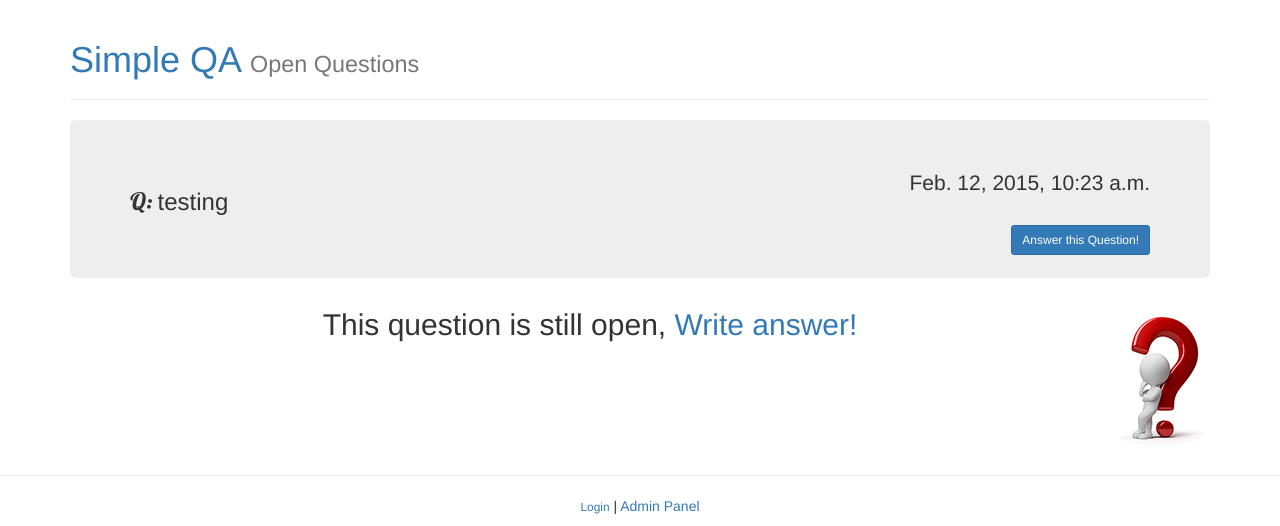
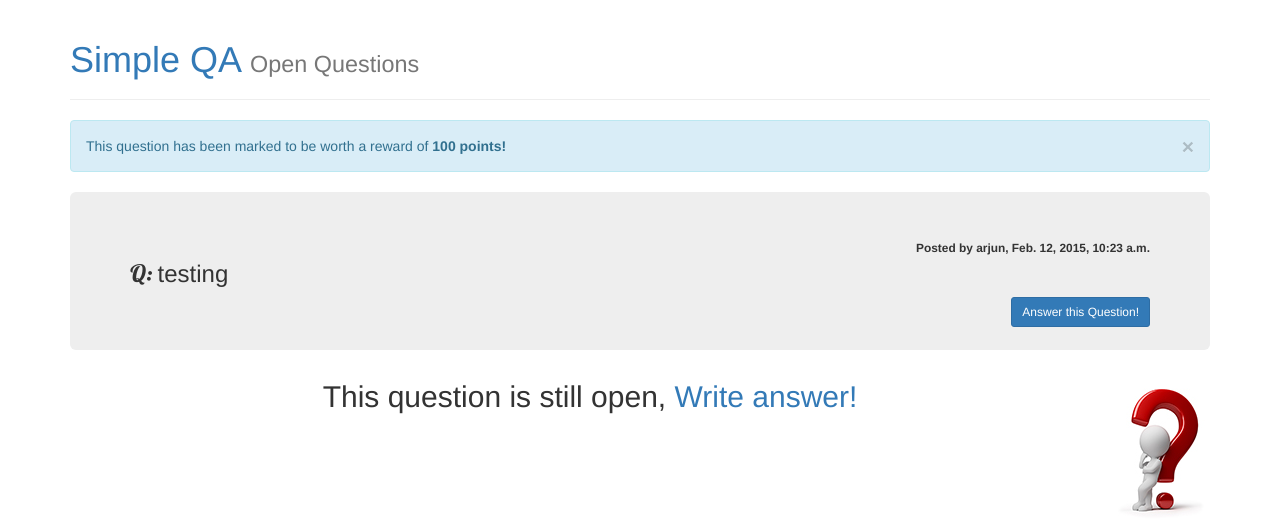
Before and after one commit to arjunkomath/Simple-Q-A-App-using-Python-Django, a Django app: page /q/53/ in a window 1280 px wide. Shown: the top 526 px of the page. Run offline with Django 3.2, Linux system fonts and the light colour scheme; data comes from the database, SQL or seed files in the repository; both versions use the stored data as it was after the commit; some libraries are stand-ins or nearby versions.

Commit message:
beta 5.3
Several New Features
Bug Fixes

```diff
--- a/qa/models.py
+++ b/qa/models.py
@@ -8,15 +8,6 @@ class Tag(models.Model):
 
     class Meta:
         ordering = ('slug',)
-
-class Question(models.Model):
-    question_text = models.CharField(max_length=200)
-    pub_date = models.DateTimeField('date published')
-    tags = models.ManyToManyField(Tag)
-    views = models.IntegerField(default=0)
-
-    def __str__(self):
-        return self.question_text
 
 from django.contrib.auth.models import User
 
@@ -35,6 +26,18 @@ class UserProfile(models.Model):
 
 from django_markdown.models import MarkdownField
 
+class Question(models.Model):
+    question_text = models.CharField(max_length=200)
+    pub_date = models.DateTimeField('date published')
+    tags = models.ManyToManyField(Tag)
+    reward = models.IntegerField(default=0)
+    views = models.IntegerField(default=0)
+    user_data = models.ForeignKey(UserProfile)
+    closed = models.BooleanField(default=False)
+
+    def __str__(self):
+        return self.question_text
+
 class Answer(models.Model):
     question = models.ForeignKey(Question)
     answer_text = MarkdownField()
@@ -48,6 +51,10 @@ class Voter(models.Model):
     user = models.ForeignKey(UserProfile)
     answer = models.ForeignKey(Answer)
 
+class QVoter(models.Model):
+    user = models.ForeignKey(UserProfile)
+    question = models.ForeignKey(Question)
+
 class Comment(models.Model):
     answer = models.ForeignKey(Answer)
     comment_text = models.CharField(max_length=200)
--- a/qa/templates/qa/add.html
+++ b/qa/templates/qa/add.html
@@ -19,7 +19,7 @@
     <input class="input-lg" style="width:100%" placeholder="Enter your question....." type="text" name="question"/> <br/><br/>
 
     <input class="input-lg" style="width:100%" placeholder="Enter tags separates by comma!" type="text" name="tags"/> <br/><br/>
-
+    <input type="hidden" value="{{ user.id }}" name="user" />
     <input class="btn pull-right btn-success" type="submit" value="Submit Question" />
   </form>
   <p>Note. Question cannot be empty!</p>
--- a/qa/templates/qa/detail.html
+++ b/qa/templates/qa/detail.html
@@ -38,10 +38,28 @@ cool {
 </div>
 {% endif %}
 
+{% if question.reward %}
+<div class="alert alert-info" role="alert">This question has been marked to be worth a reward of <b>{{ question.reward }}<b> points!
+  <button type="button" class="close" data-dismiss="alert" aria-label="Close">
+  <span aria-hidden="true">&times;</span>
+</button>
+</div>
+{% endif %}
+
 <div class="jumbotron">
-  <p class="pull-right">{{ question.pub_date }}</p>
+  <small class="pull-right">Posted by {{ question.user_data.user.username }}, {{ question.pub_date }}</small>
   <h3><cool>Q: </cool>{{ question.question_text }}</h3>
-  <p><a class="btn btn-primary btn-sm pull-right" href="/answer/{{ question.id }}" role="button">Answer this Question!</a></p>
+  <p>
+    {% if user.is_authenticated %}
+  <a href="/thumb/{{ user.id }}/{{ question.id }}/0/" class="btn btn-success"><span class="glyphicon glyphicon-thumbs-up" aria-hidden="true"></span></a>
+  <a href="/thumb/{{ user.id }}/{{ question.id }}/1/" class="btn btn-danger"><span class="glyphicon glyphicon-thumbs-down" aria-hidden="true"></span></a>
+    {% endif %}
+    {% if question.closed %}
+    <p class="pull-right">This Question has been closed.</p>
+    {% else %}
+    <a class="btn btn-primary btn-sm pull-right" href="/answer/{{ question.id }}" role="button">Answer this Question!</a>
+    {% endif %}
+  </p>
 </div>
 
 {% if answers %}
--- a/qa/views.py
+++ b/qa/views.py
@@ -7,6 +7,7 @@ from django.core.paginator import Paginator, EmptyPage, PageNotAnInteger
 
 from qa.models import *
 import datetime
+from qa.forms import UserForm, UserProfileForm
 
 def search(request):
     if request.method == 'POST':
@@ -31,8 +32,11 @@ def search(request):
 def index(request):
     latest_question_list = Question.objects.order_by('-pub_date')
     latest_noans_list = Question.objects.order_by('-pub_date').filter(answer__isnull=True)[:10]
+    top_questions = Question.objects.order_by('-reward').filter(answer__isnull=True,reward__gte=1)[:10]
+
     count = Question.objects.count
     count_a = Answer.objects.count
+
     paginator = Paginator(latest_question_list, 10)
     page = request.GET.get('page')
     try:
@@ -43,12 +47,14 @@ def index(request):
     except EmptyPage:
         # If page is out of range (e.g. 9999), deliver last page of results.
         questions = paginator.page(paginator.num_pages)
+
     template = loader.get_template('qa/index.html')
     context = RequestContext(request, {
         'questions': questions,
         'totalcount': count,
         'anscount': count_a,
         'noans': latest_noans_list,
+        'reward': top_questions,
     })
     return HttpResponse(template.render(context))
 
@@ -61,9 +67,15 @@ def add(request):
     template = loader.get_template('qa/add.html')
     context = RequestContext(request)
 
+    if request.user.is_anonymous():
+        return HttpResponseRedirect("/login/")
+
     if request.method == 'POST':
         question_text = request.POST['question']
         tags_text = request.POST['tags']
+        user_id = request.POST['user']
+        user_ob = User.objects.get(id=user_id)
+        user = UserProfile.objects.get(user=user_ob)
 
         if question_text.strip() == '':
             return render(request, 'qa/add.html', {'message': 'Empty'})
@@ -72,6 +84,7 @@ def add(request):
         q = Question()
         q.question_text = question_text
         q.pub_date = pub_date
+        q.user_data = user
         q.save()
 
         tags = tags_text.split(',')
@@ -208,15 +221,11 @@ def vote(request, user_id, answer_id, question_id, op_code):
     if Voter.objects.filter(answer_id=answer_id, user=user).exists():
         return render(request, 'qa/detail.html', {'question': question, 'answers': answers, 'message':"You've already cast vote on this answer!"})
 
-    v = Voter()
-    v.user = user
-    v.answer = answer
-    v.save()
-
     if op_code == '0':
         answer.votes += 1
         u = answer.user_data
         u.points += 10
+        u.points += question.reward
         u.save()
     if op_code == '1':
         answer.votes -= 1
@@ -238,9 +247,66 @@ def vote(request, user_id, answer_id, question_id, op_code):
         # If page is out of range (e.g. 9999), deliver last page of results.
         answers = paginator.page(paginator.num_pages)
 
+    v = Voter()
+    v.user = user
+    v.answer = answer
+    v.save()
+
     return render(request, 'qa/detail.html', {'question': question, 'answers': answers})
 
-from qa.forms import UserForm, UserProfileForm
+def thumb(request, user_id, question_id, op_code):
+
+    user_ob = User.objects.get(id=user_id)
+    user = UserProfile.objects.get(user=user_ob)
+    question = Question.objects.get(pk=question_id)
+
+    answer_list = question.answer_set.order_by('-votes')
+
+    paginator = Paginator(answer_list, 10)
+    page = request.GET.get('page')
+    try:
+        answers = paginator.page(page)
+    except PageNotAnInteger:
+        # If page is not an integer, deliver first page.
+        answers = paginator.page(1)
+    except EmptyPage:
+        # If page is out of range (e.g. 9999), deliver last page of results.
+        answers = paginator.page(paginator.num_pages)
+
+    if QVoter.objects.filter(question_id=question_id, user=user).exists():
+        return render(request, 'qa/detail.html', {'question': question, 'answers': answers, 'message':"You've already cast vote on this question!"})
+
+    if op_code == '0':
+        question.reward += 5
+        u = question.user_data
+        u.points += 5
+        u.save()
+    if op_code == '1':
+        question.reward -= 5
+        u = question.user_data
+        u.points -= 5
+        u.save()
+    question.save()
+
+    answer_list = question.answer_set.order_by('-votes')
+
+    paginator = Paginator(answer_list, 10)
+    page = request.GET.get('page')
+    try:
+        answers = paginator.page(page)
+    except PageNotAnInteger:
+        # If page is not an integer, deliver first page.
+        answers = paginator.page(1)
+    except EmptyPage:
+        # If page is out of range (e.g. 9999), deliver last page of results.
+        answers = paginator.page(paginator.num_pages)
+
+    v = QVoter()
+    v.user = user
+    v.question = question
+    v.save()
+
+    return render(request, 'qa/detail.html', {'question': question, 'answers': answers})
 
 def register(request):
     # Like before, get the request's context.
--- a/simpleqa/urls.py
+++ b/simpleqa/urls.py
@@ -14,6 +14,7 @@ urlpatterns = patterns('',
     url(r'^vote/(?P<user_id>\d+)/(?P<answer_id>\d+)/(?P<question_id>\d+)/(?P<op_code>\d+)/$', views.vote, name='vote'),
     url(r'^comment/(?P<answer_id>\d+)/$', views.comment, name='comment'),
     url(r'^search/$', views.search, name='search'),
+    url(r'^thumb/(?P<user_id>\d+)/(?P<question_id>\d+)/(?P<op_code>\d+)/$', views.thumb, name='thumb'),
 
     url(r'^profile/(?P<user_id>\d+)/$', views.profile, name='profile'),
     url(r'^register/$', views.register, name='register'),
```
Also changed, not shown: qa/templates/qa/index.html (+66 -1 lines), db.sqlite3, qa/migrations/0016_question_reward.py (added), qa/migrations/0017_question_user_data.py (added), qa/migrations/0018_qvoter.py (added), qa/migrations/0019_question_closed.py (added).
